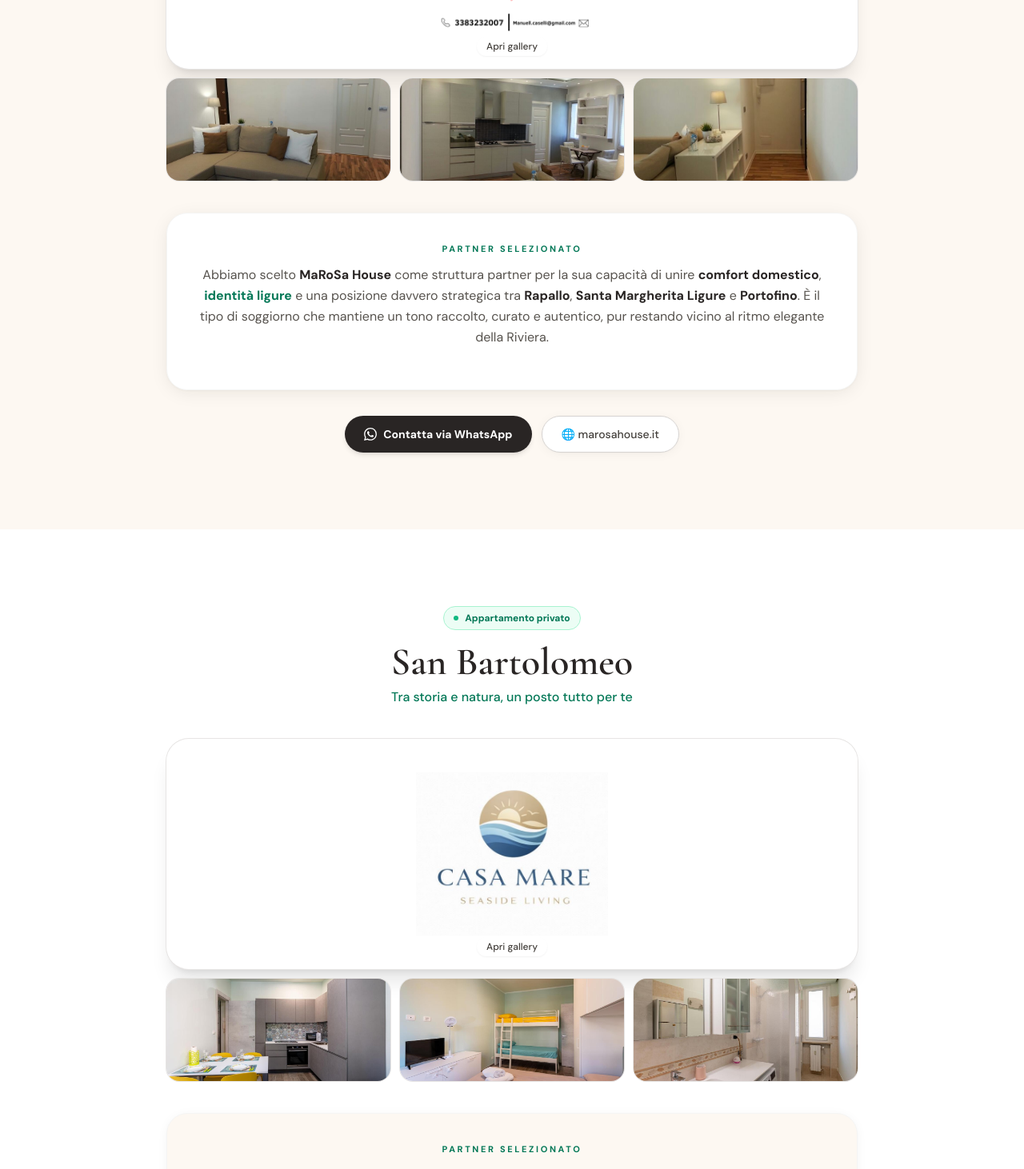
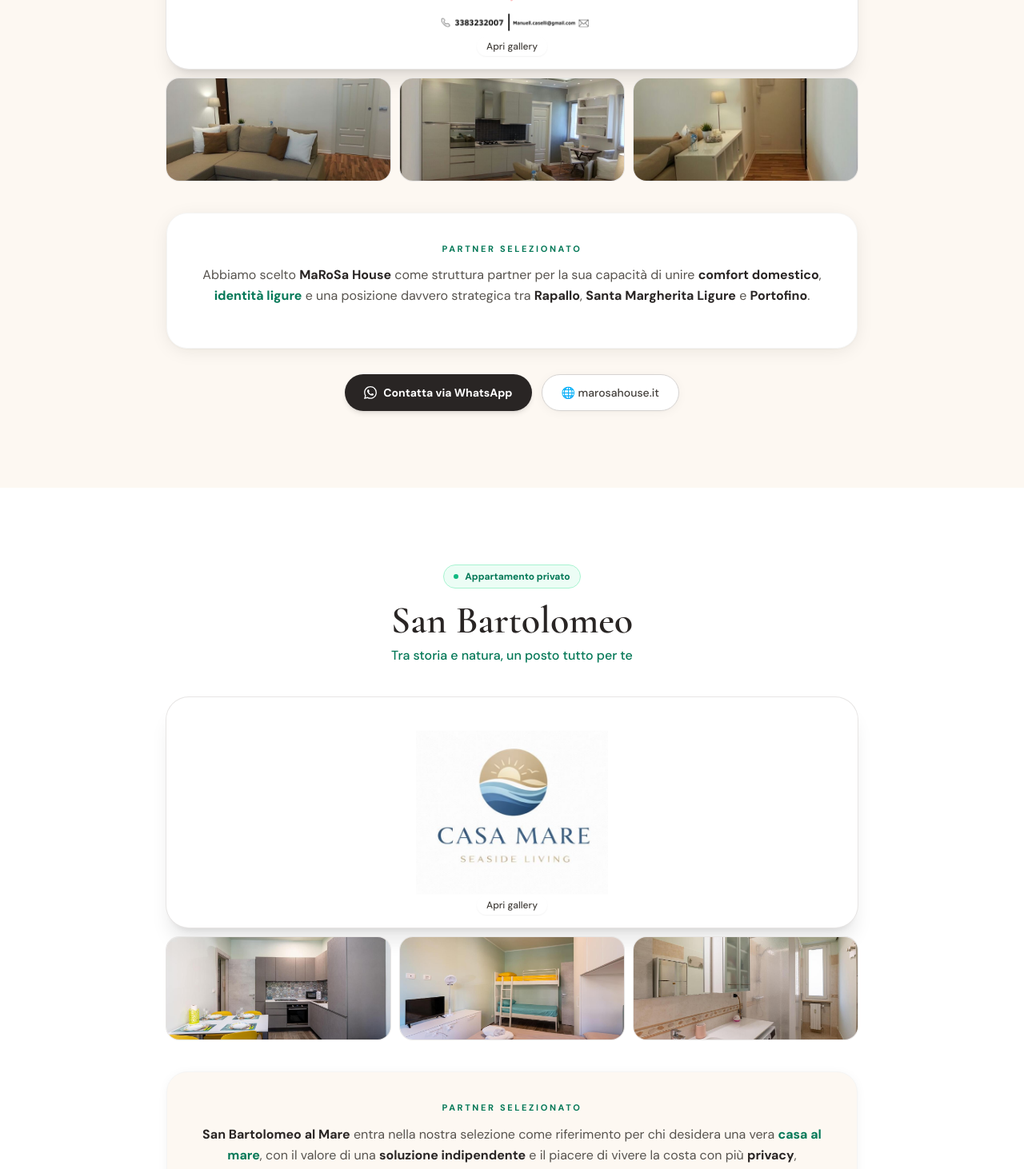
Before and after one commit to Manuell00/la-terrazza-web, a Next.js app: page /partner in a window 1280 px wide. Shown: the part 1330-2792 px from the top of the page at 80% size. Built offline with nearby package versions, Linux system fonts and the light colour scheme.

Commit message:
Shorten partner descriptions for mobile readability

```diff
--- a/src/app/partner/page.tsx
+++ b/src/app/partner/page.tsx
@@ -134,8 +134,7 @@ export default function PartnerPage() {
                 <strong className="font-semibold text-emerald-700">identità ligure</strong> e una posizione davvero strategica
                 tra <strong className="font-semibold text-stone-800">Rapallo</strong>,{" "}
                 <strong className="font-semibold text-stone-800">Santa Margherita Ligure</strong> e{" "}
-                <strong className="font-semibold text-stone-800">Portofino</strong>. È il tipo di soggiorno che mantiene
-                un tono raccolto, curato e autentico, pur restando vicino al ritmo elegante della Riviera.
+                <strong className="font-semibold text-stone-800">Portofino</strong>.
               </p>
             </div>
           </AnimatedSection>
@@ -203,9 +202,8 @@ export default function PartnerPage() {
                 <strong className="font-semibold text-stone-800">San Bartolomeo al Mare</strong> entra nella nostra selezione
                 come riferimento per chi desidera una vera <strong className="font-semibold text-emerald-700">casa al mare</strong>,
                 con il valore di una <strong className="font-semibold text-stone-800">soluzione indipendente</strong> e il piacere
-                di vivere la costa con più <strong className="font-semibold text-stone-800">privacy</strong>, autonomia e libertà.
-                Un partner pensato per chi cerca un soggiorno essenziale ma curato, immerso nell&apos;
-                <strong className="font-semibold text-stone-800">atmosfera della Liguria</strong>.
+                di vivere la costa con più <strong className="font-semibold text-stone-800">privacy</strong>, autonomia e libertà,
+                immersi nell&apos;<strong className="font-semibold text-stone-800">atmosfera della Liguria</strong>.
               </p>
             </div>
           </AnimatedSection>
```
